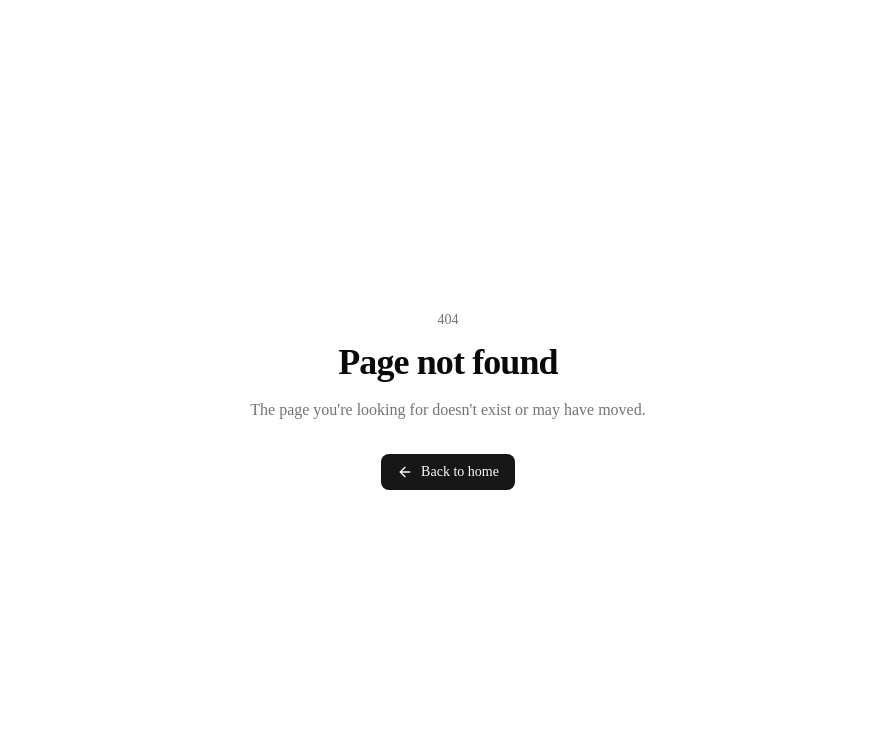
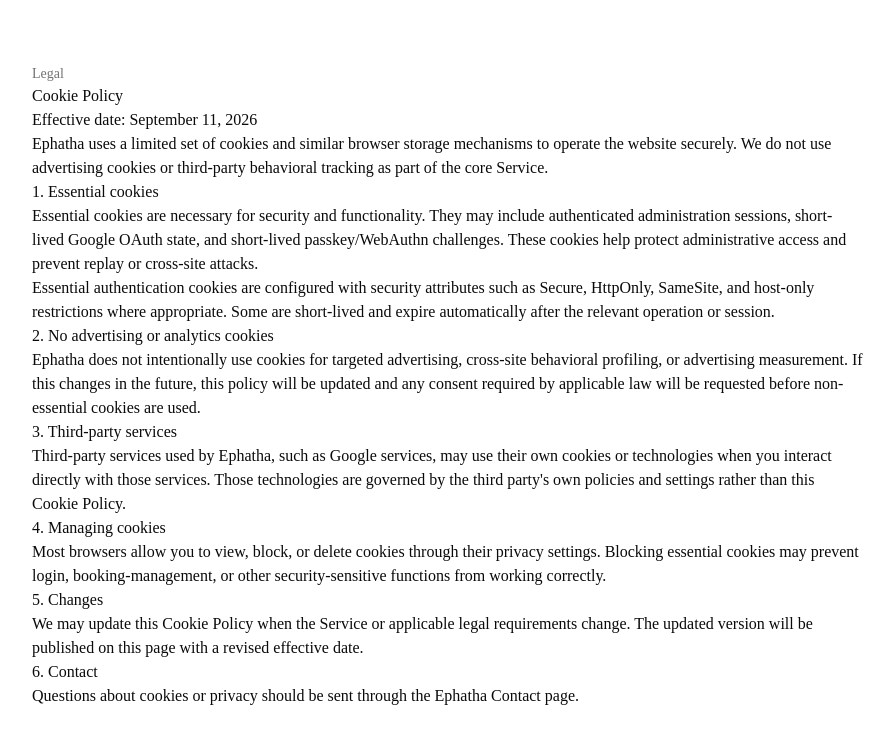
Before and after one commit to Praisepaul/MySLP, a Next.js app: page /cookie-policy in a window 1280 px wide. Before the commit this address had no page. Shown: the top 744 px of the page, without its empty margins (192-1086 px from the left). Built offline with nearby package versions, Linux system fonts and the light colour scheme.

Commit message:
Add Ephatha cookie policy

```diff
--- /dev/null
+++ b/app/cookie-policy/page.tsx
@@ -0,0 +1,52 @@
+export const metadata = {
+  title: "Cookie Policy | Ephatha",
+  description: "How Ephatha uses cookies and similar technologies.",
+};
+
+export default function CookiePolicyPage() {
+  return (
+    <main className="mx-auto w-full max-w-4xl px-4 py-12 sm:px-6 lg:px-8 lg:py-16">
+      <article className="prose prose-neutral max-w-none dark:prose-invert">
+        <p className="text-sm font-medium text-muted-foreground">Legal</p>
+        <h1>Cookie Policy</h1>
+        <p className="lead">Effective date: September 11, 2026</p>
+        <p>
+          Ephatha uses a limited set of cookies and similar browser storage mechanisms to operate the website securely. We do not use advertising cookies or third-party behavioral tracking as part of the core Service.
+        </p>
+
+        <h2>1. Essential cookies</h2>
+        <p>
+          Essential cookies are necessary for security and functionality. They may include authenticated administration sessions, short-lived Google OAuth state, and short-lived passkey/WebAuthn challenges. These cookies help protect administrative access and prevent replay or cross-site attacks.
+        </p>
+        <p>
+          Essential authentication cookies are configured with security attributes such as Secure, HttpOnly, SameSite, and host-only restrictions where appropriate. Some are short-lived and expire automatically after the relevant operation or session.
+        </p>
+
+        <h2>2. No advertising or analytics cookies</h2>
+        <p>
+          Ephatha does not intentionally use cookies for targeted advertising, cross-site behavioral profiling, or advertising measurement. If this changes in the future, this policy will be updated and any consent required by applicable law will be requested before non-essential cookies are used.
+        </p>
+
+        <h2>3. Third-party services</h2>
+        <p>
+          Third-party services used by Ephatha, such as Google services, may use their own cookies or technologies when you interact directly with those services. Those technologies are governed by the third party's own policies and settings rather than this Cookie Policy.
+        </p>
+
+        <h2>4. Managing cookies</h2>
+        <p>
+          Most browsers allow you to view, block, or delete cookies through their privacy settings. Blocking essential cookies may prevent login, booking-management, or other security-sensitive functions from working correctly.
+        </p>
+
+        <h2>5. Changes</h2>
+        <p>
+          We may update this Cookie Policy when the Service or applicable legal requirements change. The updated version will be published on this page with a revised effective date.
+        </p>
+
+        <h2>6. Contact</h2>
+        <p>
+          Questions about cookies or privacy should be sent through the Ephatha Contact page.
+        </p>
+      </article>
+    </main>
+  );
+}
```
